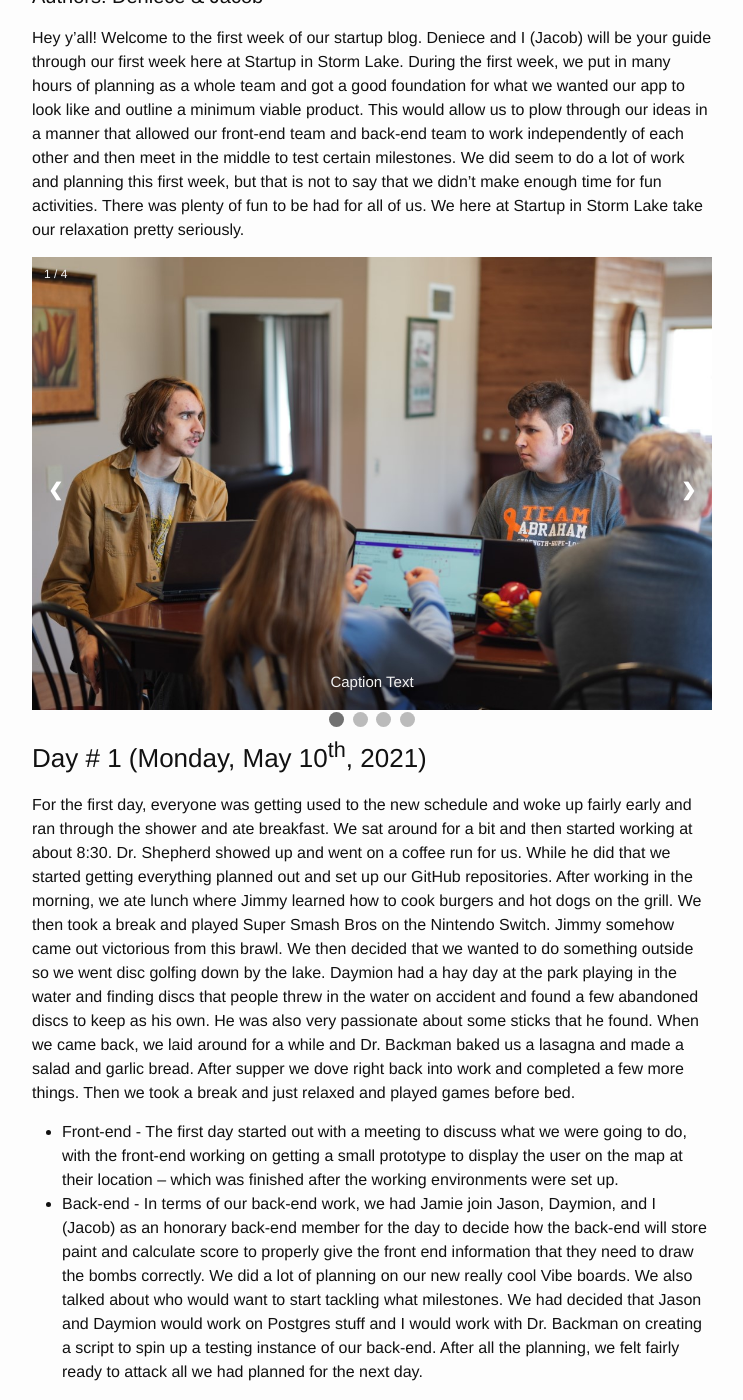
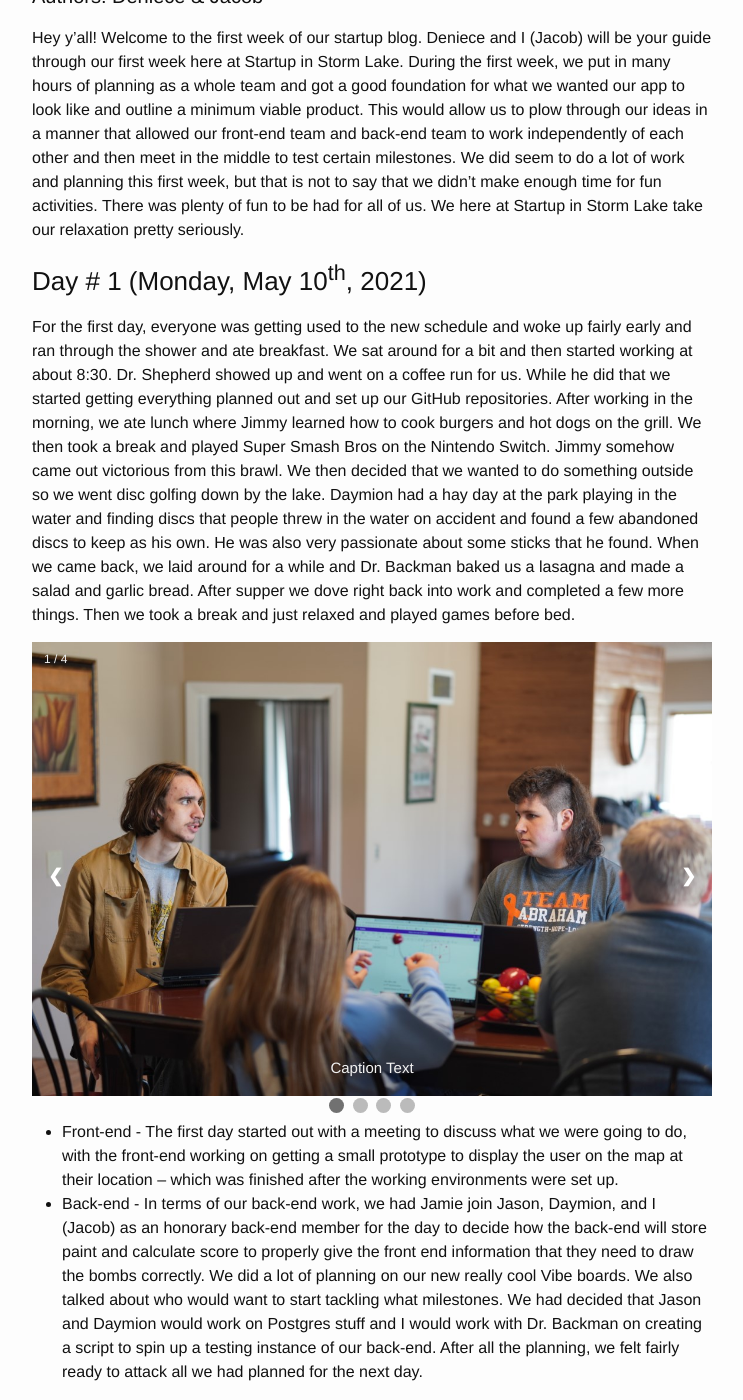
Before and after one commit to startup-in-storm-lake-2021/startup-in-storm-lake-2021.github.io, a Jekyll site: the page built from _posts/2021-05-16-week-1.markdown, in a window 1280 px wide and 1400 px high, scrolled down 268 px. Shown: the whole window, without its empty margins (268-1011 px from the left). Built offline with Jekyll 4.4.1, drawn with Linux system fonts in a browser that asks for light colours.

Commit message:
Single carousel generation

```diff
--- /dev/null
+++ b/_includes/carousel.html
@@ -0,0 +1,30 @@
+
+
+<!-- Slideshow container -->
+<div class="slideshow-container">
+
+  <!-- Full-width images with number and caption text -->
+  {% assign filenames = include.files | split: "," %}
+  {% assign fileID = 0 %}
+  {% for file in filenames %}
+    {% assign fileID = fileID | plus:1 %}
+    <div class="mySlides fade">
+      <div class="numbertext">{{fileID}} / {{filenames.size}}</div>
+      <img src="/assets/images/{{file}}" style="width:100%">
+      <div class="text">Caption Text</div>
+    </div>
+  {% endfor %}
+
+  <!-- Next and previous buttons -->
+  <a class="prev" onclick="plusSlides(-1)">&#10094;</a>
+  <a class="next" onclick="plusSlides(1)">&#10095;</a>
+</div>
+
+<!-- The dots/circles -->
+<div style="text-align:center">
+{% assign fileID = 0 %}
+{% for file in filenames %}
+  {% assign fileID = fileID | plus:1 %}
+  <span class="dot" onclick="currentSlide({{fileID}})"></span>
+{% endfor %}
+</div>
--- a/_includes/week1.html
+++ b/_includes/week1.html
@@ -4,51 +4,15 @@
 
 Hey y'all! Welcome to the first week of our startup blog.  Deniece and I (Jacob) will be your guide through our first week here at Startup in Storm Lake.  During the first week, we put in many hours of planning as a whole team and got a good foundation for what we wanted our app to look like and outline a minimum viable product.  This would allow us to plow through our ideas in a manner that allowed our front-end team and back-end team to work independently of each other and then meet in the middle to test certain milestones.  We did seem to do a lot of work and planning this first week, but that is not to say that we didn't make enough time for fun activities.  There was plenty of fun to be had for all of us. We here at Startup in Storm Lake take our relaxation pretty seriously.
 
-<!-- Slideshow container -->
-<div class="slideshow-container">
 
-  <!-- Full-width images with number and caption text -->
-  <div class="mySlides fade">
-    <div class="numbertext">1 / 4</div>
-    <img src="/assets/images/week1/5_10-Daymion_Jacob.jpg" style="width:100%">
-    <div class="text">Caption Text</div>
-  </div>
 
-  <div class="mySlides fade">
-    <div class="numbertext">2 / 4</div>
-    <img src="/assets/images/week1/5_10-Deniece_Jimmy.jpg" style="width:100%">
-    <div class="text">Caption Two</div>
-  </div>
-
-  <div class="mySlides fade">
-    <div class="numbertext">3 / 4</div>
-    <img src="/assets/images/week1/5_10-Jason_Jamie.jpg" style="width:100%">
-    <div class="text">Caption Three</div>
-  </div>
-
-  <div class="mySlides fade">
-    <div class="numbertext">4 / 4</div>
-    <img src="/assets/images/week1/5_10-Shepherd.jpg" style="width:100%">
-    <div class="text">Caption Four</div>
-  </div>
-
-  <!-- Next and previous buttons -->
-  <a class="prev" onclick="plusSlides(-1)">&#10094;</a>
-  <a class="next" onclick="plusSlides(1)">&#10095;</a>
-</div>
-
-<!-- The dots/circles -->
-<div style="text-align:center">
-  <span class="dot" onclick="currentSlide(1)"></span>
-  <span class="dot" onclick="currentSlide(2)"></span>
-  <span class="dot" onclick="currentSlide(3)"></span>
-  <span class="dot" onclick="currentSlide(4)"></span>
-</div>
 
 
 
 <h3>Day # 1 (Monday, May 10<sup>th</sup>, 2021)</h3>
 For the first day, everyone was getting used to the new schedule and woke up fairly early and ran through the shower and ate breakfast. We sat around for a bit and then started working at about 8:30. Dr. Shepherd showed up and went on a coffee run for us. While he did that we started getting everything planned out and set up our GitHub repositories. After working in the morning, we ate lunch where Jimmy learned how to cook burgers and hot dogs on the grill. We then took a break and played Super Smash Bros on the Nintendo Switch. Jimmy somehow came out victorious from this brawl. We then decided that we wanted to do something outside so we went disc golfing down by the lake. Daymion had a hay day at the park playing in the water and finding discs that people threw in the water on accident and found a few abandoned discs to keep as his own. He was also very passionate about some sticks that he found. When we came back, we laid around for a while and Dr. Backman baked us a lasagna and made a salad and garlic bread. After supper we dove right back into work and completed a few more things.  Then we took a break and just relaxed and played games before bed.
+
+{% include carousel.html name="intro_pics" files="week1/5_10-Daymion_Jacob.jpg,week1/5_10-Deniece_Jimmy.jpg,week1/5_10-Jason_Jamie.jpg,week1/5_10-Shepherd.jpg" %}
 
 <ul>
 <li> Front-end - The first day started out with a meeting to discuss what we were going to do, with the front-end working on getting a small prototype to display the user on the map at their location – which was finished after the working environments were set up.</li>
```
